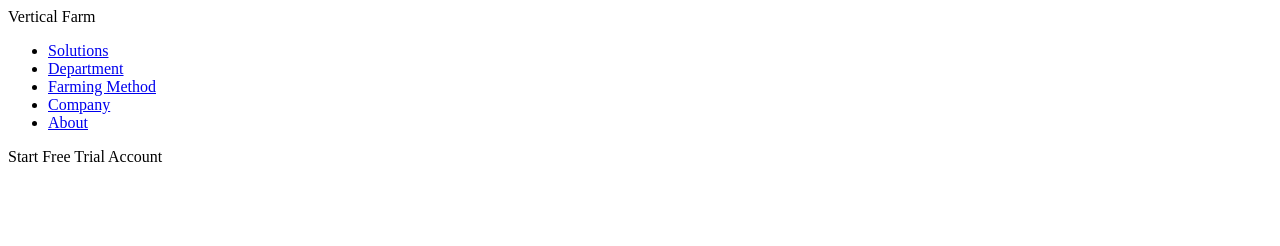
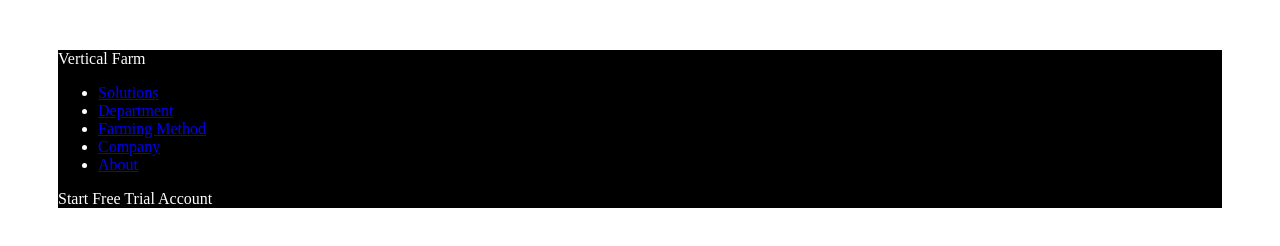
Before and after one commit to anishashabnamm/image-rep-html, a plain HTML site: page index.html in a window 1280 px wide. Drawn offline with Linux system fonts and the light colour scheme.

Commit message:
Add. header created

```diff
--- a/assets/style.css
+++ b/assets/style.css
@@ -1,8 +1,12 @@
-
-body
+body{
+    color: #ffffff;
+}
+.container
 {
-    margin: 20px;
+    background-color: black;
+    margin: 50px;
 }
-header{
-    background-color: azure;
+.site-name
+{
+    color: #ffffff;
 }
--- a/index.html
+++ b/index.html
@@ -4,9 +4,11 @@
     <meta charset="UTF-8">
     <meta http-equiv="X-UA-Compatible" content="IE=edge">
     <meta name="viewport" content="width=device-width, initial-scale=1.0">
+    <link rel="stylesheet" href="assets/style.css">
     <title>Document</title>
 </head>
 <body>
+    <div class="container">
     <header>
         <div class="logo-name">
             <span class="logo"></span>
@@ -36,8 +38,9 @@
             <span class="account">Account</span>
         </div>
     </header>
-    <div class="container">
+    </div>
+
         <div class="main"></div>
-    </div>
+
 </body>
 </html>
```
